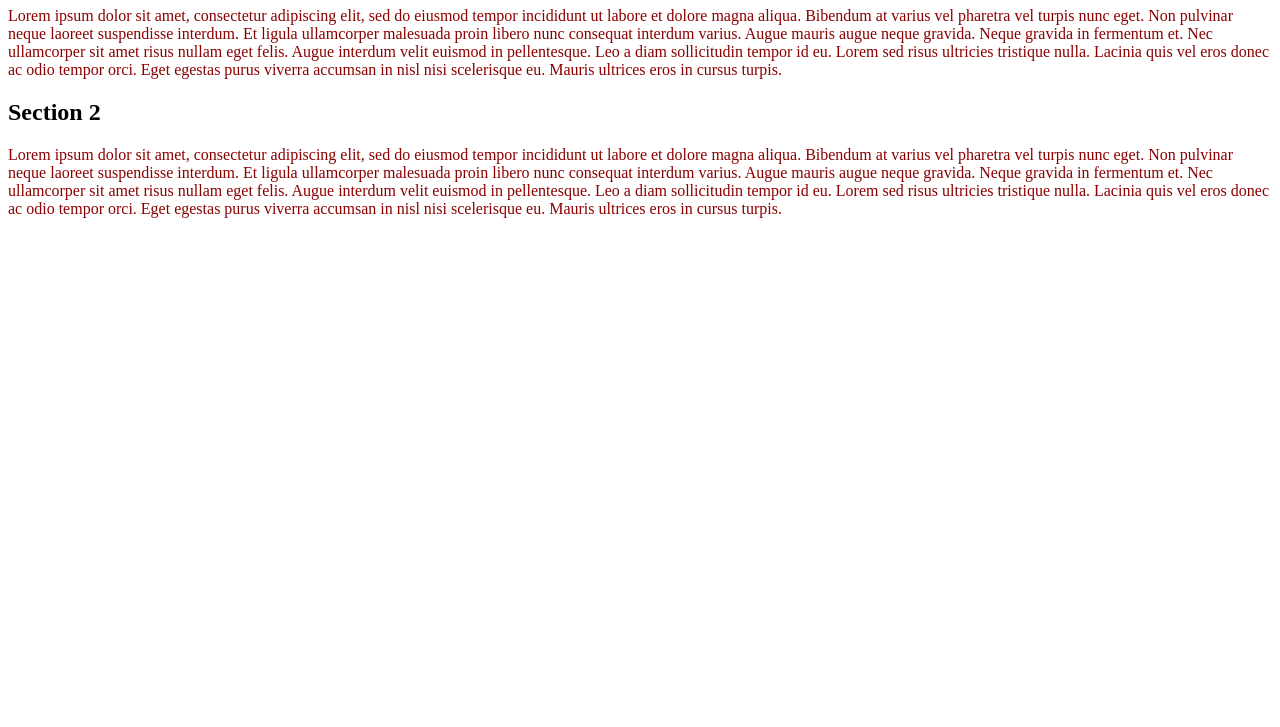
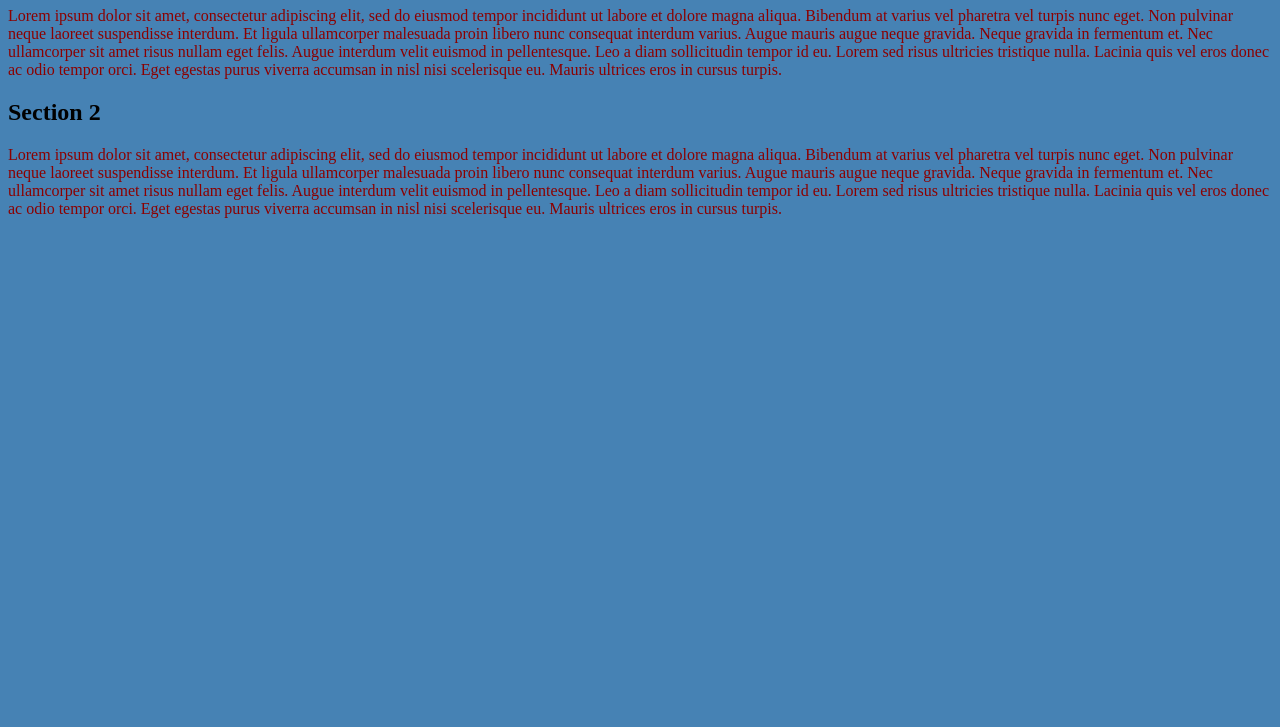
Before and after one commit to Yesenia252/Responsive_design1_classdemo, a plain HTML site: page index.html in a window 1280 px wide. Shown: the part 73-800 px from the top of the page. Drawn offline with Linux system fonts and the light colour scheme.

Commit message:
Update stylesheet.css
blue backround

```diff
--- a/stylesheet.css
+++ b/stylesheet.css
@@ -1,8 +1,12 @@
+body{
+	background-color: steelblue;
+}
+
 h1{
 	color: yellow;
 }
 
 p{
 	color: darkred;
+font-family: Helvica;
 }
-}
```
